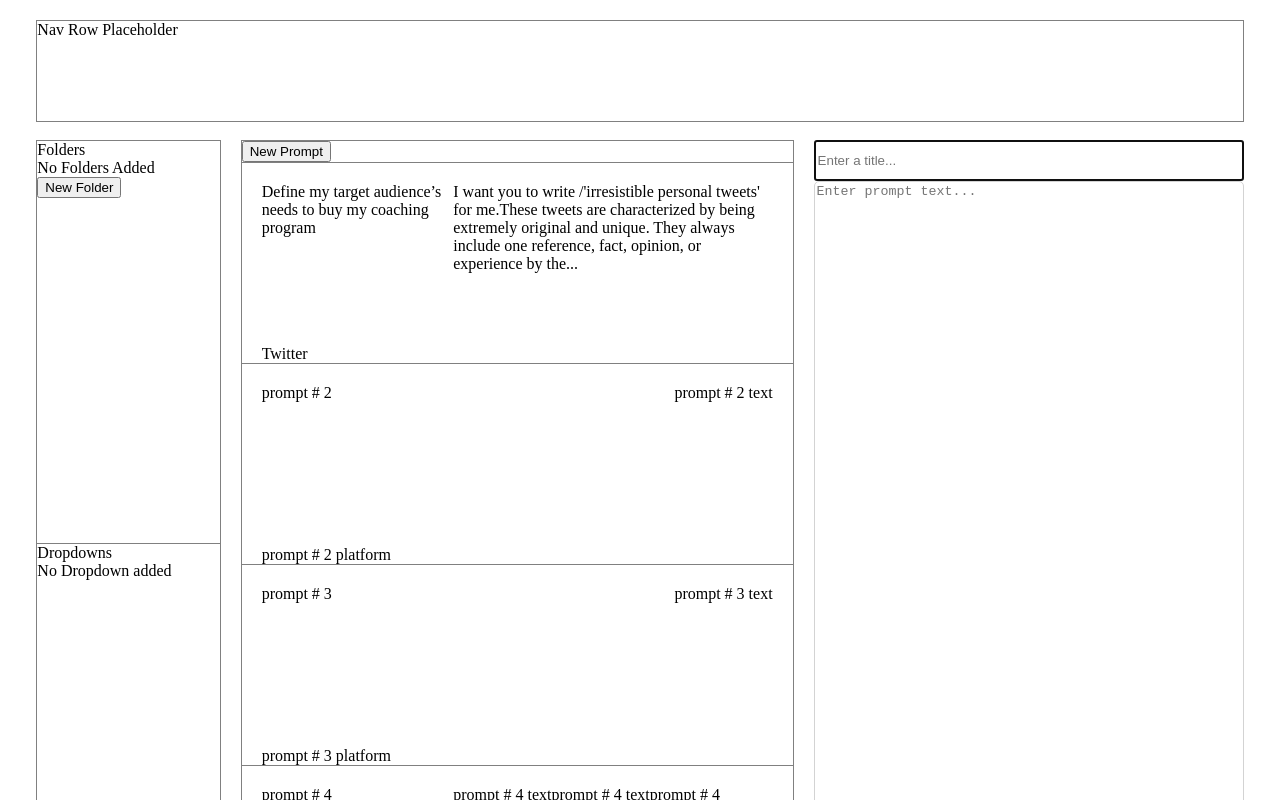
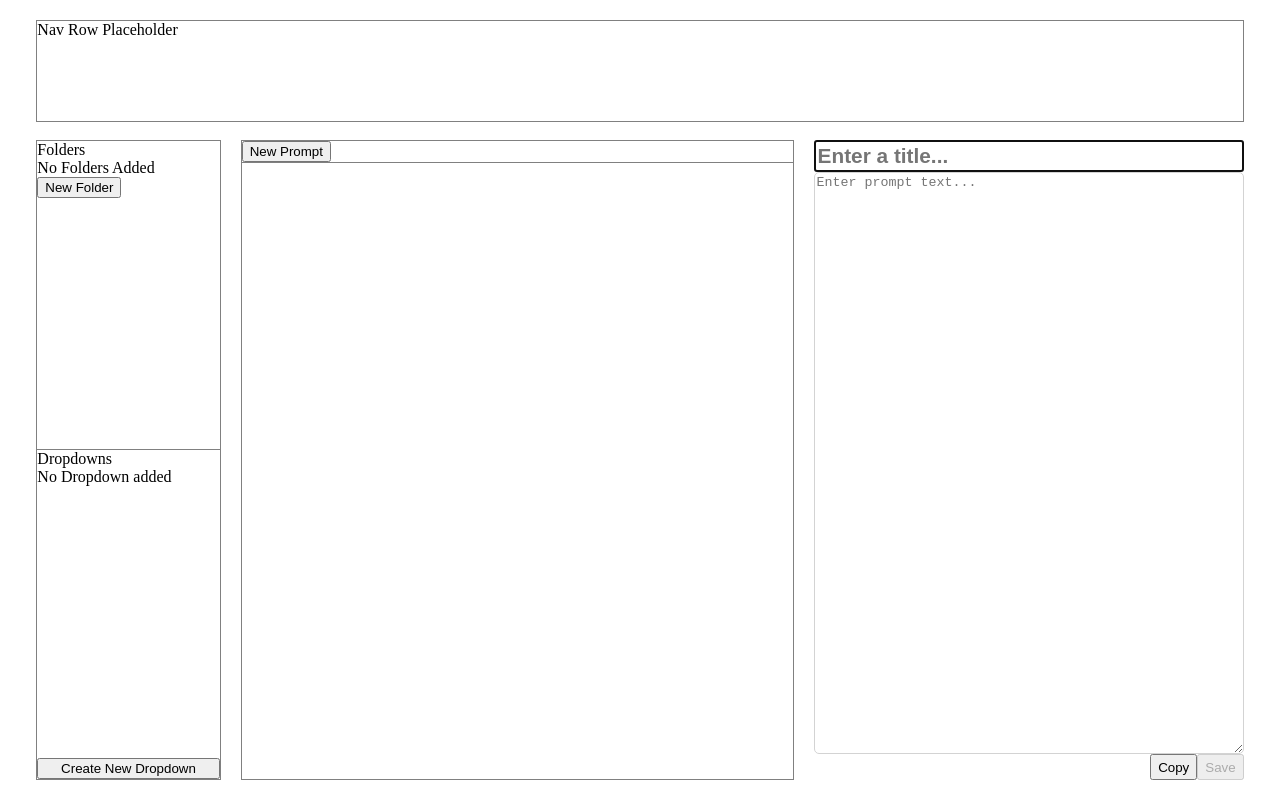
Before and after one commit to mohtasim317/prompt-library, a React (Vite) app: page / in a window 1280 px wide. Shown: the top 800 px of the page. Built offline with nearby package versions, Linux system fonts and the light colour scheme.

Commit message:
Disable the save button when title or content are empty. Implement save button functionality to save local state and to localStorage. CSS changes for multiple components.

```diff
--- a/src/App.css
+++ b/src/App.css
@@ -9,6 +9,7 @@ body {
   gap: 20px;
   margin: 20px 2%;
   justify-content: center;
+  height: 95vh;
 }
 
 .NavRow {
--- a/src/Context/PromptContext.tsx
+++ b/src/Context/PromptContext.tsx
@@ -1,5 +1,5 @@
-import { createContext, useState } from "react";
-import { PromptContextInterface } from "../types";
+import { createContext, useEffect, useState } from "react";
+import { MockDataType, PromptContextInterface } from "../types";
 
 export const PromptContext = createContext<PromptContextInterface | null>(null);
 
@@ -9,9 +9,22 @@ export function PromptContextProvider({
   children: JSX.Element;
 }): JSX.Element {
   const [selectedId, setSelectedId] = useState<number | null>(0);
+  const [promptList, setPromptList] = useState<MockDataType[]>(() => {
+    const promptDataList = JSON.parse(
+      localStorage.getItem("promptList") || "[]"
+    );
+    return promptDataList;
+  });
+
+  useEffect(() => {
+    // Save to localStorage whenever the promptList changes
+    localStorage.setItem("promptList", JSON.stringify(promptList));
+  }, [promptList]);
 
   return (
-    <PromptContext.Provider value={{ selectedId, setSelectedId }}>
+    <PromptContext.Provider
+      value={{ selectedId, setSelectedId, promptList, setPromptList }}
+    >
       {children}
     </PromptContext.Provider>
   );
--- a/src/components/PromptForm/PromptForm.scss
+++ b/src/components/PromptForm/PromptForm.scss
@@ -4,6 +4,8 @@
 
   .prompt-title {
     flex-basis: 5%;
+    font-weight: bold;
+    font-size: 1.3em;
   }
 
   .prompt-content {
--- a/src/components/PromptForm/PromptForm.tsx
+++ b/src/components/PromptForm/PromptForm.tsx
@@ -1,14 +1,37 @@
 import "./PromptForm.scss";
-import { useContext } from "react";
+import { useContext, useState } from "react";
 import { PromptContext } from "../../Context/PromptContext";
 import { MockDataType, PromptContextInterface } from "../../types";
-import { promptData } from "../../constants/constants";
 
 function PropmtForm() {
-  const { selectedId } = useContext(PromptContext) as PromptContextInterface;
+  const { selectedId, setSelectedId, promptList, setPromptList } = useContext(
+    PromptContext
+  ) as PromptContextInterface;
+  const [title, setTitle] = useState("");
+  const [content, setContent] = useState("");
+
+  const handleTitleChange: React.FormEventHandler<HTMLInputElement> = (e) => {
+    setTitle(e.currentTarget.value);
+  };
+  const handleContentChange: React.FormEventHandler<HTMLTextAreaElement> = (
+    e
+  ) => {
+    setContent(e.currentTarget.value);
+  };
+  const savePrompt = () => {
+    const id = promptList.length ? promptList[promptList.length - 1].id + 1 : 1;
+    const newPromptData: MockDataType = {
+      id,
+      title,
+      text: content,
+    };
+    const newPromtList = [...promptList, newPromptData];
+    setPromptList(newPromtList);
+    setSelectedId(id);
+  };
   let formContent;
   if (selectedId) {
-    const formData: MockDataType = promptData.filter(
+    const formData: MockDataType = promptList.filter(
       (item) => item.id === selectedId
     )[0];
     formContent = (
@@ -34,14 +57,18 @@ function PropmtForm() {
           className="prompt-title"
           placeholder="Enter a title..."
           autoFocus
+          onChange={handleTitleChange}
         ></input>
         <textarea
           className="prompt-content"
           placeholder="Enter prompt text..."
+          onChange={handleContentChange}
         ></textarea>
         <div className="prompt-footer">
           <button>Copy</button>
-          <button>Save</button>
+          <button disabled={!title || !content} onClick={savePrompt}>
+            Save
+          </button>
         </div>
       </>
     );
--- a/src/components/PromptList/PromptList.tsx
+++ b/src/components/PromptList/PromptList.tsx
@@ -1,12 +1,11 @@
 import "./PromptList.css";
-import { promptData } from "../../constants/constants";
 import PromptTile from "../PromptTile/PromptTile";
 import { useContext } from "react";
 import { PromptContext } from "../../Context/PromptContext";
 import { PromptContextInterface } from "../../types";
 
 function PromptList() {
-  const { selectedId, setSelectedId } = useContext(
+  const { selectedId, setSelectedId, promptList } = useContext(
     PromptContext
   ) as PromptContextInterface;
   const deselectPrompt = () => {
@@ -19,7 +18,7 @@ function PromptList() {
       <div className="ButtonBar">
         <button onClick={deselectPrompt}>New Prompt</button>
       </div>
-      {promptData.map((prompt) => {
+      {promptList.map((prompt) => {
         return <PromptTile {...prompt} key={`${prompt.title}`} />;
       })}
     </div>
--- a/src/components/PromptTile/PromptTile.css
+++ b/src/components/PromptTile/PromptTile.css
@@ -4,6 +4,9 @@
   flex-direction: column;
   justify-content: space-between;
   min-height: 200px;
+  margin: 3px;
+  border: 1px solid black;
+  border-radius: 3px;
 
   &.is-selected {
     border: 1px solid #83adfc;
@@ -11,21 +14,18 @@
   }
 }
 
-.PromptTile:last-child {
-  border-bottom: 0px;
-}
-
 .PromptTitle {
   display: flex;
-  padding-top: 20px;
-  padding-left: 20px;
   max-height: 50px;
   width: 300px;
+  margin: 10px 5px;
+  font-weight: bold;
 }
 
 .TopRow {
   display: flex;
   justify-content: space-between;
+  flex-direction: column;
 }
 
 .PromptFolder {
@@ -37,10 +37,8 @@
 
 .PromptText {
   display: flex;
-  justify-content: right;
-  padding-top: 20px;
-  padding-right: 20px;
   max-height: 133px;
   width: 500px;
   overflow: hidden;
+  margin: 5px;
 }
--- a/src/constants/constants.ts
+++ /dev/null
@@ -1,30 +0,0 @@
-import { MockDataType } from "../types";
-
-export const promptData: MockDataType[] = [
-  {
-    id: 1,
-    title: "Define my target audience’s needs to buy my coaching program",
-    text: "I want you to write /'irresistible personal tweets' for me.\
-These tweets are characterized by being extremely original and unique. They always include one reference, fact, opinion, or experience by the...",
-    folder: "Twitter",
-  },
-
-  {
-    id: 2,
-    title: "prompt # 2",
-    text: "prompt # 2 text",
-    folder: "prompt # 2 platform",
-  },
-  {
-    id: 3,
-    title: "prompt # 3",
-    text: "prompt # 3 text",
-    folder: "prompt # 3 platform",
-  },
-  {
-    id: 4,
-    title: "prompt # 4",
-    text: "prompt # 4 textprompt # 4 textprompt # 4 textprompt # 4 textprompt # 4 textprompt # 4 textprompt # 4 textprompt # 4 textprompt # 4 textprompt # 4 textprompt # 4 textprompt # 4 textprompt # 4 textprompt # 4 textprompt # 4 textprompt # 4 textprompt # 4 textprompt # 4 textprompt # 4 textprompt # 4 textprompt # 4 textprompt # 4 textprompt # 4 textprompt # 4 textprompt # 4 textprompt # 4 textprompt # 4 textprompt # 4 textprompt # 4 textprompt # 4 text",
-    folder: "prompt # 4 platform platform platform platform platform platform",
-  },
-];
--- a/src/types.ts
+++ b/src/types.ts
@@ -4,7 +4,7 @@ export interface MockDataType {
   id: number;
   title: string;
   text: string;
-  folder: string;
+  folder?: string;
 }
 
 export interface FolderAndDropdownSectionPropsType {
@@ -24,6 +24,8 @@ export interface DropdownContextInterface {
 export interface PromptContextInterface {
   setSelectedId: Dispatch<SetStateAction<number | null>>;
   selectedId: number | null;
+  promptList: MockDataType[];
+  setPromptList: Dispatch<SetStateAction<MockDataType[]>>;
 }
 
 export interface DropdownOptionType {
```
